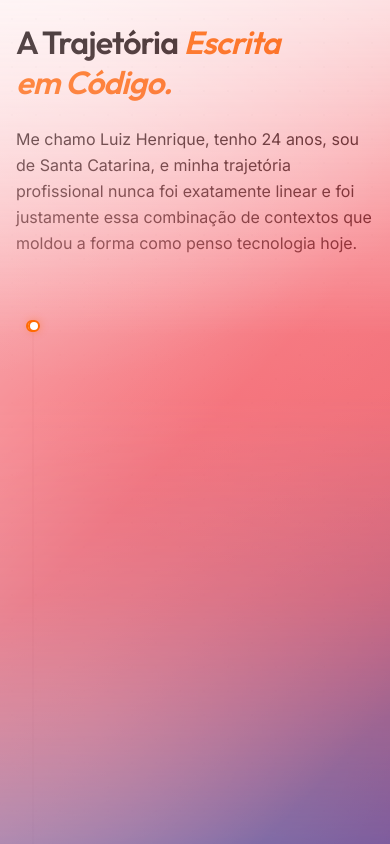
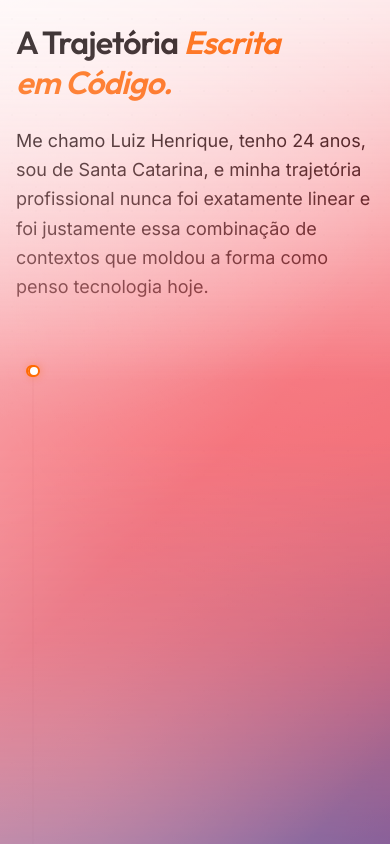
Before and after one commit to luizmessiaass/portif-lio, a Next.js app: page / in a window 390 px wide. Shown: the part 2620-3464 px from the top of the page. Built offline with nearby package versions, Linux system fonts and the light colour scheme.

Commit message:
style: maximize journey text readability with pure black and medium weight

```diff
--- a/src/sections/Journey.tsx
+++ b/src/sections/Journey.tsx
@@ -370,7 +370,9 @@ export function Journey() {
       }
 
       layers.forEach((layer, index) => {
-        layer.style.opacity = `${weights[index] ?? 0}`;
+        // Reduz a intensidade das camadas coloridas (índices 1, 2, 3) para não ofuscar o texto
+        const finalWeight = index === 0 ? weights[index] : (weights[index] ?? 0) * 0.6;
+        layer.style.opacity = `${finalWeight}`;
         layer.style.transition = "opacity 0.6s cubic-bezier(0.23, 1, 0.32, 1)";
       });
     };
@@ -461,7 +463,7 @@ export function Journey() {
           <h2 className="font-clash text-[clamp(2rem,7vw,5rem)] font-semibold leading-tight tracking-tight text-[#111] text-pretty">
             A Trajetória <span className="text-[#ff6a00] italic">Escrita em Código.</span>
           </h2>
-          <p className="mt-6 max-w-[750px] font-general text-base leading-relaxed text-[#111] text-pretty sm:text-lg">
+          <p className="mt-6 max-w-[800px] font-general text-lg font-medium leading-relaxed text-[#000] text-pretty sm:text-xl">
             Me chamo Luiz Henrique, tenho 24 anos, sou de Santa Catarina, e minha trajetória profissional nunca foi exatamente linear e foi justamente essa combinação de contextos que moldou a forma como penso tecnologia hoje.
           </p>
         </div>
```
